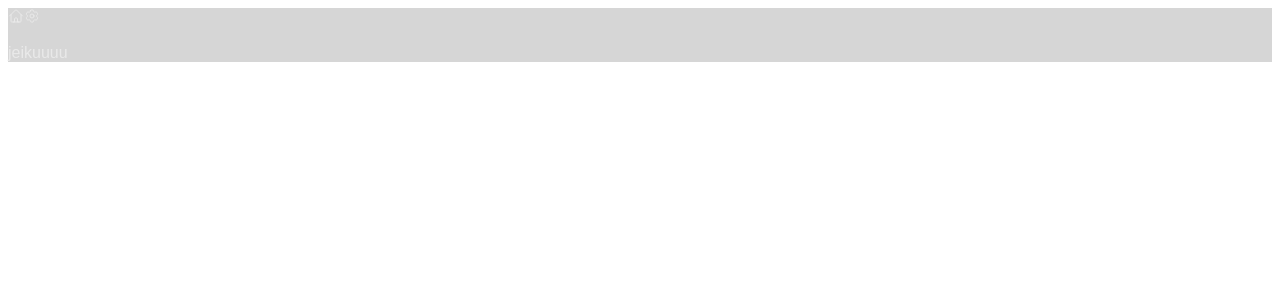
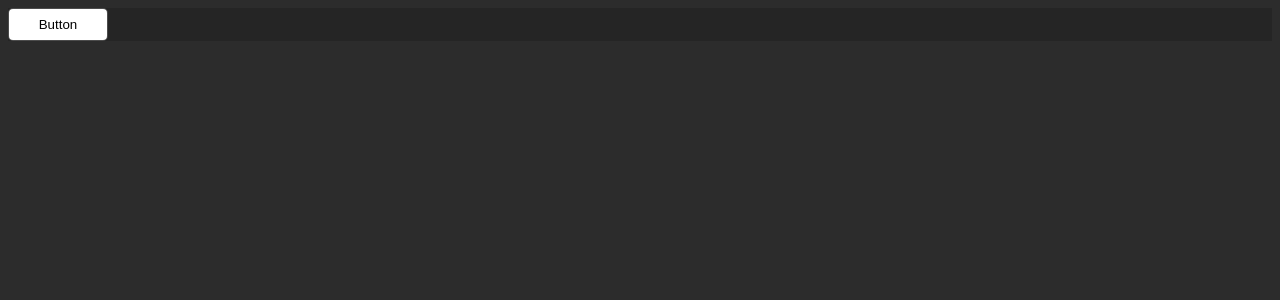
Before and after one commit to CodeSculpt-Webworks/fe-hudodms, a React (Vite) app: page / in a window 1280 px wide. Shown: the top 300 px of the page. Built offline with nearby package versions, Linux system fonts and the light colour scheme.

Commit message:
component/button

```diff
--- a/src/App.css
+++ b/src/App.css
@@ -2,5 +2,5 @@
   margin: 0 auto;
   padding: 0;
 
-  background-color: #3333;
+  background-color: rgb(37, 37, 37);
 }
--- a/src/App.tsx
+++ b/src/App.tsx
@@ -1,13 +1,10 @@
 import "./App.css";
-import { CogIcon, HomeIcon } from "./assets";
-
+import { Button } from "./components";
 function App() {
   return (
     <>
       <div>
-        <HomeIcon />
-        <CogIcon />
-        <p>jeikuuuu</p>
+        <Button buttonText="Button" style={{ width: "100px" }} />
       </div>
     </>
   );
--- /dev/null
+++ b/src/components/index.ts
@@ -0,0 +1,2 @@
+// UI Components
+export {Button} from './ui/buttons/Button'
--- /dev/null
+++ b/src/components/ui/buttons/Button.css
@@ -0,0 +1,23 @@
+.button-container {
+    display: flex;
+    justify-content: center;
+    align-items: center;
+    height: auto;
+}
+
+.button-container button {
+    background-color: #fff;
+    padding: 8px 15px;
+    cursor: pointer;
+    border-radius: 5px;
+    border: 1px solid rgba(0, 0, 0, 0.7);
+    width: 100%;
+    height: 100%;
+    max-width: 100%;
+    text-align: center;
+    transition: background-color 0.3s ease;
+
+    &:hover {
+        background-color: red;
+    }
+}
--- /dev/null
+++ b/src/components/ui/buttons/Button.tsx
@@ -0,0 +1,15 @@
+import "./Button.css";
+
+type ButtonProps = {
+  style: React.CSSProperties;
+  onClick?: () => void;
+  buttonText: string;
+};
+
+export const Button = ({ buttonText, onClick, style }: ButtonProps) => {
+  return (
+    <div className="button-container" style={style}>
+      <button onClick={onClick}>{buttonText}</button>
+    </div>
+  );
+};
--- a/src/index.css
+++ b/src/index.css
@@ -2,6 +2,7 @@
   font-family: Century Gothic, CenturyGothic, AppleGothic, sans-serif;
 
   color: rgb(233, 233, 233);
+  background-color: rgb(44, 44, 44);
 
   font-synthesis: none;
   text-rendering: optimizeLegibility;
```
